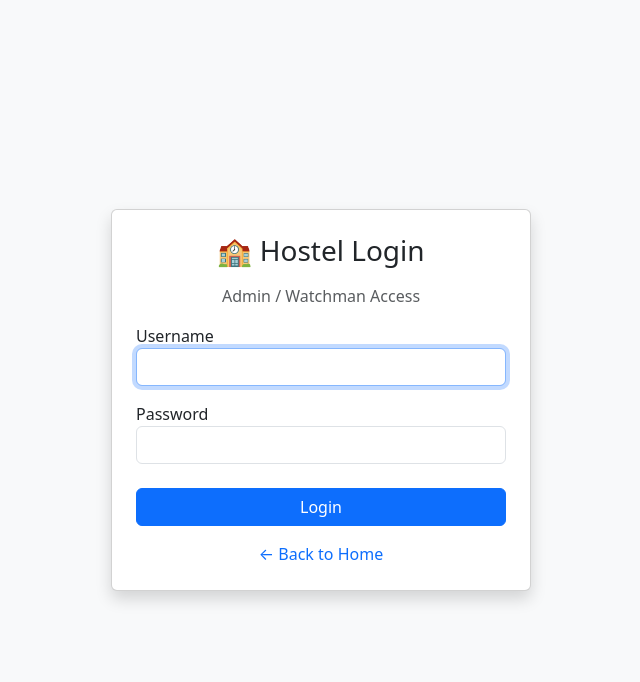
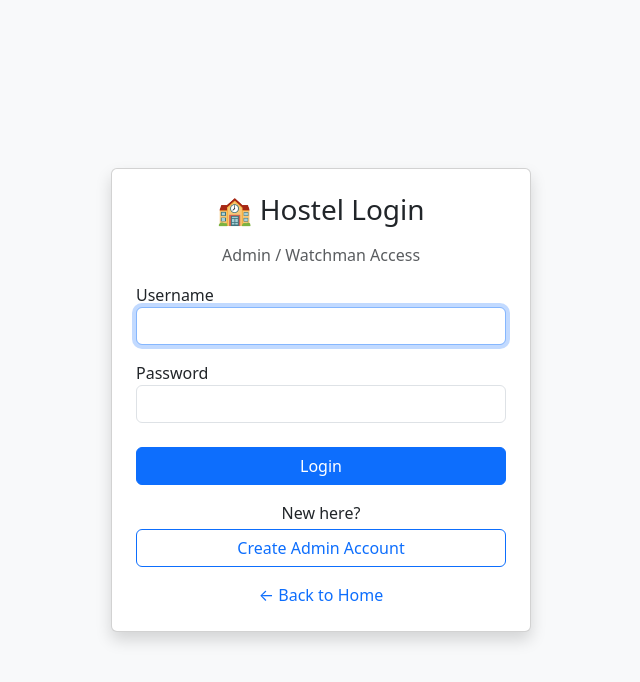
Before and after one commit to ishannadaf/Hostel_GatePass_WebApp, a Django app: page /login/ in a window 1280 px wide. Shown: the top 682 px of the page, without its empty margins (319-959 px from the left). Run offline with Django 5.2, Linux system fonts and the light colour scheme.

Commit message:
Admin signup changes

```diff
--- a/accounts/urls.py
+++ b/accounts/urls.py
@@ -1,9 +1,9 @@
 from django.urls import path
-from .views import login_view, logout_view, activity_logs
+from .views import login_view, logout_view, activity_logs, admin_signup
 
 urlpatterns = [
     path('', login_view, name='login'),
     path('logout/', logout_view, name='logout'),
     path('logs/', activity_logs, name='activity_logs'),
-
+    path("signup/", admin_signup, name="admin_signup"),
 ]
--- a/accounts/views.py
+++ b/accounts/views.py
@@ -2,6 +2,8 @@ from django.contrib.auth import authenticate, login, logout
 from django.shortcuts import render, redirect
 from .models import ActivityLog
 from accounts.decorators import role_required
+from django.contrib.auth import get_user_model
+from django.contrib import messages
 
 def login_view(request):
     error = None
@@ -31,3 +33,34 @@ def activity_logs(request):
     return render(request, 'accounts/activity_logs.html', {
         'logs': logs
     })
+
+
+User = get_user_model()
+
+def admin_signup(request):
+    if request.method == "POST":
+        username = request.POST.get("username")
+        password = request.POST.get("password")
+        confirm = request.POST.get("confirm_password")
+
+        if password != confirm:
+            messages.error(request, "Passwords do not match")
+            return redirect("admin_signup")
+
+        if User.objects.filter(username=username).exists():
+            messages.error(request, "Username already exists")
+            return redirect("admin_signup")
+
+        user = User.objects.create_user(
+            username=username,
+            password=password
+        )
+        user.role = "admin"
+        user.is_staff = True
+        user.is_superuser = True
+        user.save()
+
+        messages.success(request, "Admin account created. Please login.")
+        return redirect("login")
+
+    return render(request, "accounts/admin_signup.html")
--- a/templates/auth/login.html
+++ b/templates/auth/login.html
@@ -37,6 +37,12 @@
             <button class="btn btn-primary w-100 mt-2">
                 Login
             </button>
+            <div class="text-center mt-3">
+                <p class="mb-1">New here?</p>
+                <a href="{% url 'admin_signup' %}" class="btn btn-outline-primary w-100">
+                    Create Admin Account
+                </a>
+            </div>
         </form>
 
         <div class="text-center mt-3">
```
Also changed, not shown: templates/accounts/admin_signup.html (added, +38 -0 lines).
